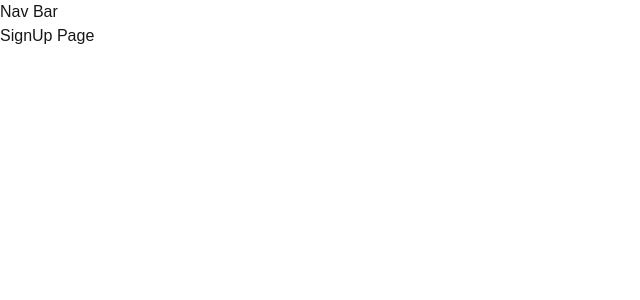
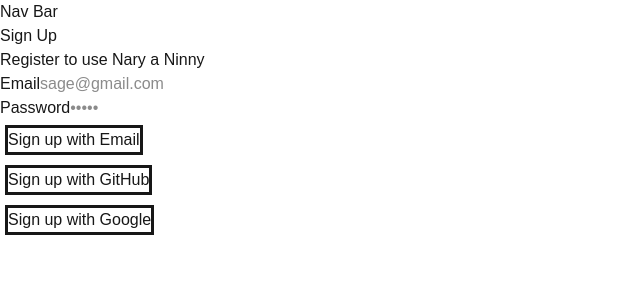
Before and after one commit to roshumba/nary-a-ninny, a Next.js app: page /signup in a window 1280 px wide. Shown: the top 300 px of the page, without its empty margins (0-640 px from the left). Built offline with nearby package versions, Linux system fonts and the light colour scheme; no server answers.

Commit message:
feat(auth): begin sign up implementation

```diff
--- /dev/null
+++ b/app/lib/signup-actions.ts
@@ -0,0 +1,54 @@
+'use server'
+
+import z from "zod";
+import { hash } from "bcrypt";
+import prisma from "./prisma";
+
+const validInputSchema = z.object({
+  email: z.email(),
+  password: z.string().min(1),
+});
+
+export type SignUpState = {
+    error?: string;
+}
+
+export async function SignUpWithCredentials(prevState: SignUpState, formData: FormData) {
+    const input = {
+        email: formData.get('email'),
+        password: formData.get('password')
+    }
+    const validatedInput = validInputSchema.safeParse(input);
+    // Handled by UI required attributes
+    if (!validatedInput.success) throw new Error('Missing required field.');
+
+    //check for existing user
+    const existingUser = await prisma.user.findUnique({
+        where: {email: validatedInput.data.email}
+    })
+
+    if (existingUser && existingUser.email) {
+        if (existingUser.password) {
+            return {error: 'The email address is already registered. Try signing in.'}
+        } else {
+            return {error: 'The email address is already registered. If you previously signed up using a social provider (e.g., Google or GitHub), try signing in with that method.'}
+        }
+    }
+    // hash password
+    const hashedPW = await hash(validatedInput.data.password, 10);
+
+    // save new user to database
+    const newUser = await prisma.user.create({
+        data: {
+            email: validatedInput.data.email,
+            password: hashedPW,
+        }
+    });
+
+    if (!newUser) {
+        console.log('❓SignUpWithCredentials: Failed to add user.');
+        throw new Error('Failed to add user.');
+    }
+
+    return {}
+}
--- a/app/login/page.tsx
+++ b/app/login/page.tsx
@@ -22,6 +22,10 @@ export default function SignIn() {
 
   return (
     <>
+      <div>
+        <span>Sign in</span>
+      </div>
+      {/* Sign in with email */}
       <form action={formAction}>
         <div>
           <label>Email</label>
@@ -41,14 +45,14 @@ export default function SignIn() {
           {isPending ? 'Signing in…' : 'Sign in with Email'}
         </Button>
       </form>
-
+      {/* Sign in with GitHub */}
       <form action={loginWithGitHub}>
         {error === 'github' && (
           <p style={{ color: 'red' }}>Unable to sign in with GitHub.</p>
         )}
         <Button type='submit'>Sign in with GitHub</Button>
       </form>
-
+      {/* Sign in with Google */}
       <form action={loginWithGoogle}>
         {error === 'google' && (
           <p style={{ color: 'red' }}>Unable to sign in with Google.</p>
--- a/app/signup/page.tsx
+++ b/app/signup/page.tsx
@@ -1,7 +1,44 @@
-export default function Lecture() {
+'use client';
+import { Button } from '../ui/button';
+import { useActionState } from 'react';
+import { SignUpWithCredentials, SignUpState } from '../lib/signup-actions';
+
+const initialState: SignUpState = {};
+
+export default function SignUp() {
+  const [state, formAction, isPending] = useActionState(SignUpWithCredentials, initialState)
   return (
-    <div>
-      <h1> SignUp Page</h1>
-    </div>
+    <>
+      <div>
+        <span>Sign Up</span>
+        <p>Register to use Nary a Ninny</p>
+      </div>
+      {/* Sign up with email */}
+      <form action={formAction}>
+        <div>
+          <label>Email</label>
+          <input
+            type='email'
+            name='email'
+            placeholder='sage@gmail.com'
+            required
+          />
+        </div>
+        <div>
+          <label>Password</label>
+          <input type='password' name='password' placeholder='•••••' required />
+        </div>
+        {state.error && <p style={{ color: 'red' }}>{state.error}</p>}
+        <Button>{isPending ? 'Signing up' : 'Sign up with Email'}</Button>
+      </form>
+      {/* Sign in with GitHub */}
+      <form>
+        <Button type='submit'>Sign up with GitHub</Button>
+      </form>
+      {/* Sign in with Google */}
+      <form>
+        <Button type='submit'>Sign up with Google</Button>
+      </form>
+    </>
   );
 }
--- /dev/null
+++ b/app/signup/role/page.tsx
@@ -0,0 +1,7 @@
+export default function Lecture() {
+  return (
+    <div>
+      <h1> Role Page</h1>
+    </div>
+  );
+}
--- a/auth.ts
+++ b/auth.ts
@@ -2,6 +2,7 @@ import NextAuth from 'next-auth';
 import GitHub from 'next-auth/providers/github';
 import Google from 'next-auth/providers/google';
 import Credentials from 'next-auth/providers/credentials';
+import { PrismaAdapter } from '@auth/prisma-adapter';
 import prisma from './app/lib/prisma';
 import { z } from 'zod';
 import { compare } from 'bcrypt';
@@ -12,6 +13,7 @@ const credentialSchema = z.object({
 });
 
 export const { handlers, signIn, signOut, auth } = NextAuth({
+  adapter: PrismaAdapter(prisma),
   providers: [
     GitHub,
     Google,
@@ -29,24 +31,30 @@ export const { handlers, signIn, signOut, auth } = NextAuth({
         },
       },
       authorize: async (credentials) => {
-
         // validate user input
         const validatedCredentials = credentialSchema.safeParse(credentials);
-        if (!validatedCredentials.success) return null;
+        if (!validatedCredentials.success) {
+          console.log('❌ authorize: Credentials not validated.');
+          return null;
+        }
         const { email, password } = validatedCredentials.data;
 
         // check for existing user
         const dbUser = await prisma.user.findUnique({
           where: { email: email },
         });
-        if (!dbUser || !dbUser.password) return null;
+        if (!dbUser || !dbUser.password) {
+          console.log('❌ authorize: User not found.');
+          return null;
+        }
 
         // compare current password with db password
         const dbHash = dbUser.password;
         const isValid = await compare(password, dbHash);
 
         if (!isValid) {
-          throw new Error('Invalid credentials.');
+          console.log('❌ authorize: Invalid Password.');
+          throw new Error('Invalid Credentials.');
         }
 
         // _ destructures password into a new variable
@@ -59,5 +67,18 @@ export const { handlers, signIn, signOut, auth } = NextAuth({
       },
     }),
   ],
+  session: { strategy: 'jwt' },
   pages: { signIn: '/login' },
+  callbacks: {
+    // establishes user role on jwt token at sign in
+     async jwt({ token, user }) {
+       if (user) token.role = user.role;
+       return token;
+     },
+    // adds user role to session
+     async session({ session, token }) {
+       session.user.role = token.role;
+       return session;
+     },
+   },
 });
--- /dev/null
+++ b/types/next-auth.d.ts
@@ -0,0 +1,22 @@
+// modify user, session, and JWT types to allow user role verification
+import { DefaultSession } from 'next-auth';
+// eslint-disable-next-line @typescript-eslint/no-unused-vars
+import { JWT } from 'next-auth/jwt';
+
+declare module 'next-auth' {
+  interface User {
+    role: string | null;
+  }
+
+  interface Session {
+    user: {
+      role: string | null;
+    } & DefaultSession['user'];
+  }
+}
+
+declare module 'next-auth/jwt' {
+  interface JWT {
+    role: string | null;
+  }
+}
```
Also changed, not shown: app/ui/button.tsx (+11 -8 lines). Lines whose indentation alone changed are shown as unchanged.
